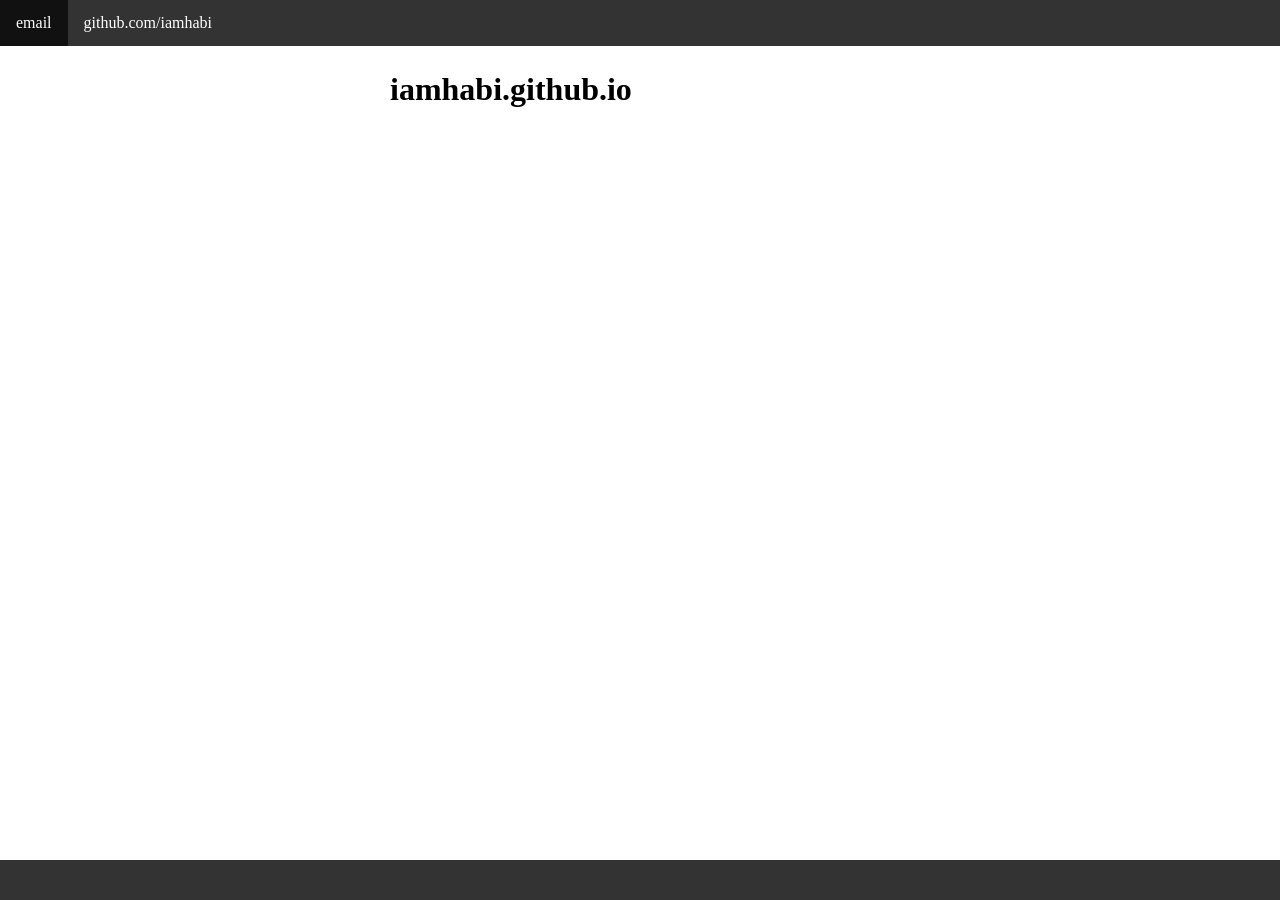
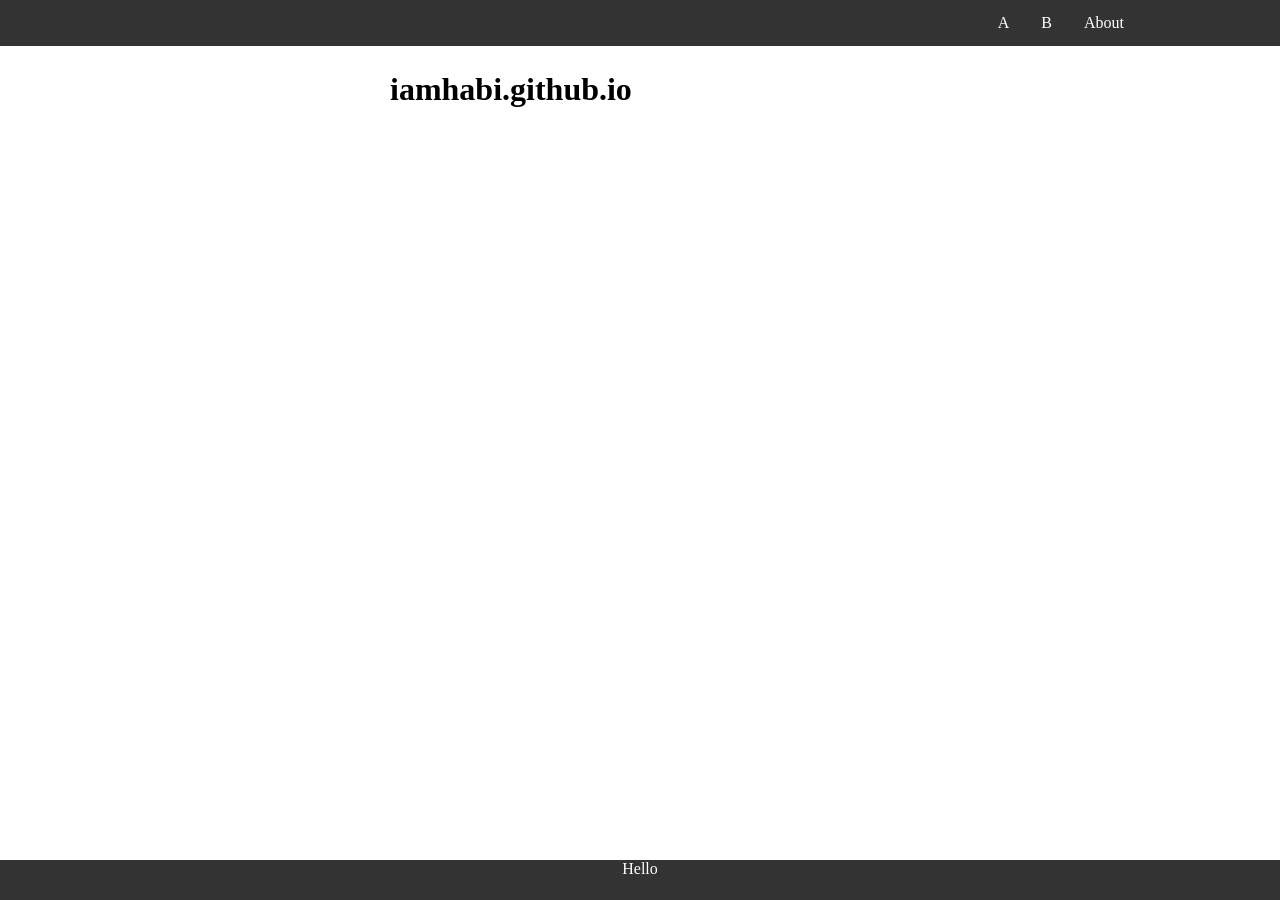
Before and after one commit to iamhabi/iamhabi.github.io, a Jekyll site: the page built from README.md, in a window 1280 px wide. Built offline with Jekyll 4.4.1, drawn with Linux system fonts in a browser that asks for light colours; our own code applies the rules of GitHub Pages for plain Markdown files.

Commit message:
Update default.html

```diff
--- a/_layouts/default.html
+++ b/_layouts/default.html
@@ -16,15 +16,14 @@
 
         <div style="padding:20px; margin-top:30px;">
             <div class="content">
+
                 {{ content }}
+
             </div>
         </div>
 
         <div class="footer">
-            <ul>
-                <li><a href="mailto:chanvinhong@gmail.com">email</a></li>
-                <li><a href="https://github.com/iamhabi">github.com/iamhabi</a></li>
-            </ul>
+            Hello
         </div>
     </body>
 </html>
```
